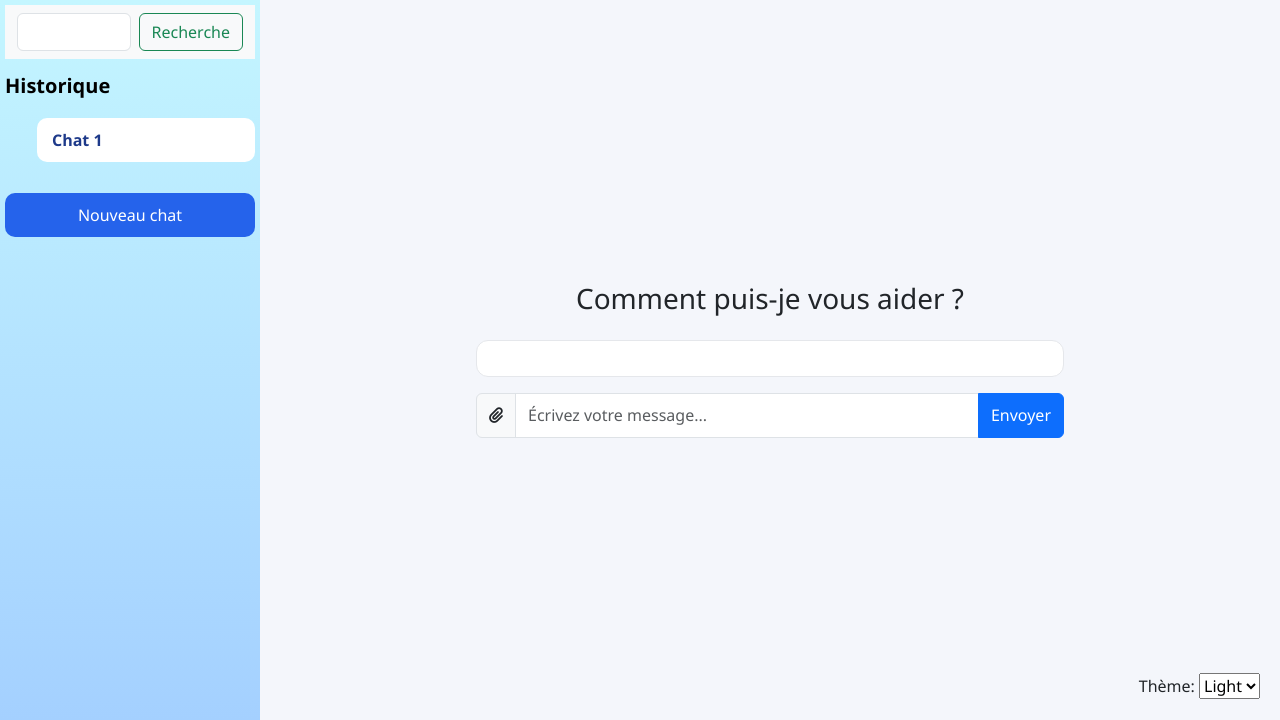
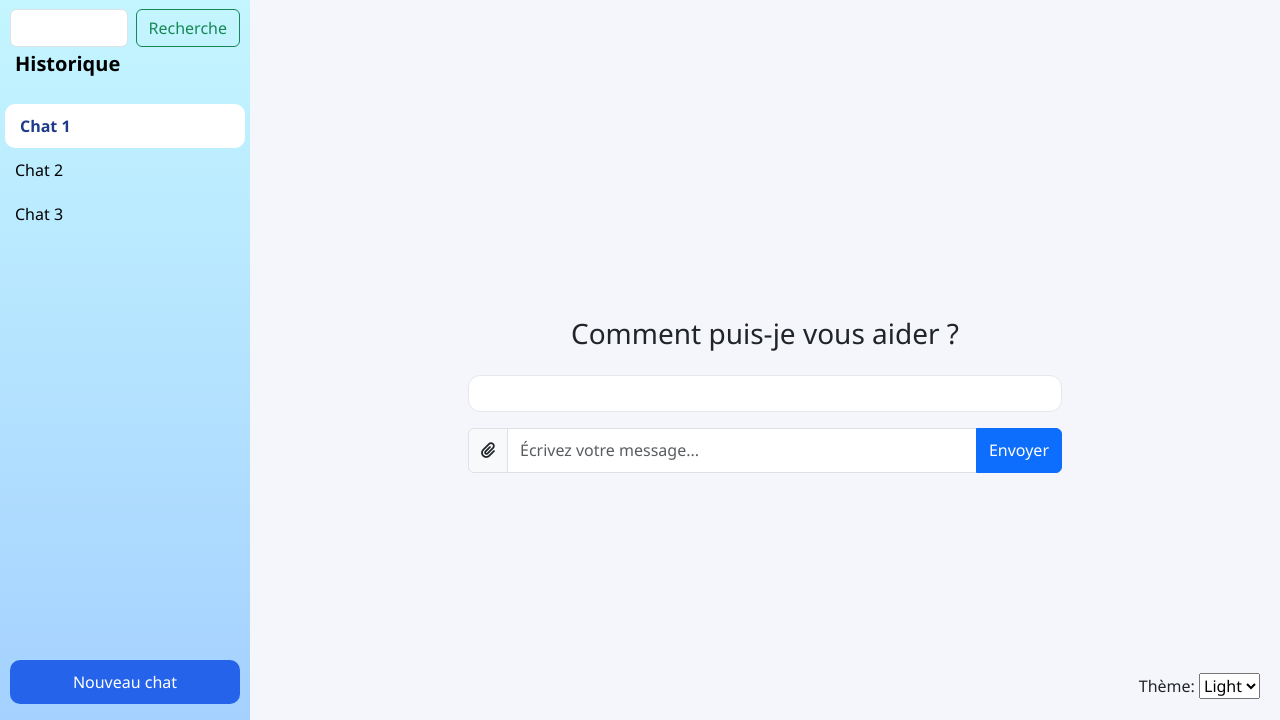
Before and after one commit to Gaby-Valdes/P.Asistente_IA, a Flask app: page / in a window 1280 px wide. Shown: the part 81-801 px from the top of the page. Run offline with Flask 3, Linux system fonts and the light colour scheme; the visitor is signed in with stand-in values (Sample User, id 1).

Commit message:
clean project

```diff
--- a/static/style_test.css
+++ b/static/style_test.css
@@ -24,68 +24,106 @@
 }
 
 /* Sidebar */
-.sidebar{
-    width:260px;
+.sidebar {
+    position: fixed;
+    left: 0;
+    top: 80px;
+    height: calc(100vh - 70px);
+    width: 250px;
+
+    display: flex;
+    flex-direction: column;
+
     background: linear-gradient(180deg, #c4f6ff, #a4d0ff);
-    color: black;
-    padding:5px;
-    display:flex;
-    flex-direction:column;
+
 }
+
+/* TOP */
+.sidebar-top {
+    padding: 10px;
+    flex-shrink: 0;
+}
+
 .sidebar nav {
     margin-bottom: 15px;
 }
 
 /* Historique */
-.sidebar h5{
-    width: 10px;
-    color:black;
-    font-weight:600;
+.sidebar h5 {
+    color: black;
+    font-weight: 600;
+    padding: 5px;
 }
 
-/* List chat */
-.chat-history li{
-    padding:10px 10px;
-    border-radius:10px;
-    cursor:pointer;
-    color:black;
+/* Scroll */
+.chat-scroll {
+    flex: 1;
+    overflow-y: auto;
+    padding: 5px;
+}
+
+/* Liste */
+.chat-history {
     list-style: none;
-    margin-left: 0;
+    padding: 0;
+    margin: 0;
+}
+
+/* Items */
+.chat-history li {
+    padding: 10px;
+    border-radius: 10px;
+    cursor: pointer;
+    color: black;
+}
+
+/* Scroll style*/
+.chat-scroll::-webkit-scrollbar {
+    width: 6px;
+}
+
+.chat-scroll::-webkit-scrollbar-thumb {
+    background: #888;
+    border-radius: 10px;
 }
 
 /* Hover */
-.chat-history li:hover{
+.chat-history li:hover {
     background: rgba(255, 255, 255, 0.449);
-    transform:translateX(4px);
+    transform: translateX(4px);
 }
 
 /* Chat active */
-.chat-history li.active{
+.chat-history li.active {
     background: white;
-    color:#1e3a8a;
-    font-weight:600;
+    color: #1e3a8a;
+    font-weight: 600;
     padding-left: 15px;
 }
 
-/* Noeveau chat */
-
-.new-chat{
-    text-decoration:none;
-    display:block;
-    margin-top:15px;
-    padding:10px;
-    border-radius:10px;
-    text-align:center;
-    background:#2563eb;
-    color:white;
-    font-weight:500;
-    transition:.2s;
+/* Button (new chat) */
+.sidebar-bottom {
+    padding: 10px;
+    margin-bottom: 15px;
 }
 
-.new-chat:hover{
-    background:#1d4ed8;
+/* Nouveau chat */
+.new-chat {
+    text-decoration: none;
+    display: block;
+    width: 100%;
+    padding: 10px;
+    border-radius: 10px;
+    text-align: center;
+    background: #2563eb;
+    color: white;
+    font-weight: 500;
+    transition: .2s;
 }
 
+.new-chat:hover {
+    background: #1d4ed8;
+}
 /* Chat */
 
 .chat-section{
@@ -94,6 +132,8 @@
     justify-content:center;
     align-items:center;
     padding:20px;
+    margin-left: 250px;
+    margin-top: 70px;
 }
 
 /* Chat box */
--- a/templates/index_test.html
+++ b/templates/index_test.html
@@ -58,27 +58,35 @@
         <!-- Siderbar -->
 
         <div class="sidebar">
-            <nav class="navbar bg-light">
-                <div class="container-fluid">
+
+    <!-- TOP -->
+    <div class="sidebar-top">
         <form class="d-flex" method="GET">
             <input class="form-control me-2" type="search" name="search" placeholder="">
-                        <button class="btn btn-outline-success">
-                            Recherche
-                        </button>
+            <button class="btn btn-outline-success">Recherche</button>
         </form>
+        <h5>Historique</h5>
     </div>
-            </nav>
-            <h5 class="mb-1">Historique</h5>
-            <ul class="chat-history mt-3">
+
+    <!-- SCROLL -->
+    <div class="chat-scroll">
+        <ul class="chat-history">
             {% for id, chat in chats.items() %}
-                <li onclick="window.location='/chat/{{id}}'" class="{% if id == current_chat %}active{% endif %}">
+            <li onclick="window.location='/chat/{{id}}'"
+                class="{% if id == current_chat %}active{% endif %}">
                 {{ chat.title }}
             </li>
             {% endfor %}
         </ul>
+    </div>
+
+    <!-- BOTÓN FIJO -->
+    <div class="sidebar-bottom">
         <a href="/new_chat" class="new-chat">
             Nouveau chat
         </a>
+    </div>
+
 </div>
 
         <!-- Chat -->
@@ -98,6 +106,7 @@
                         </p>
                         {% endfor %}
                     </div>
+
                 </div>
 
                 <!-- Form FLASK -->
```
Also changed, not shown: 1 other file. Lines whose indentation alone changed are shown as unchanged.
